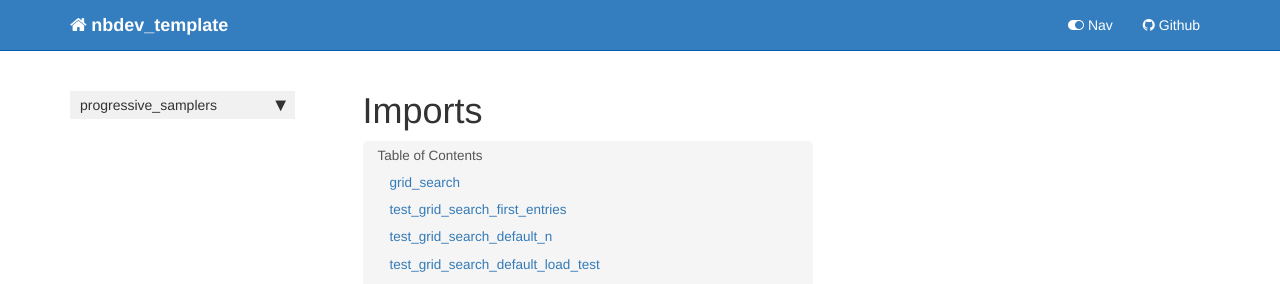
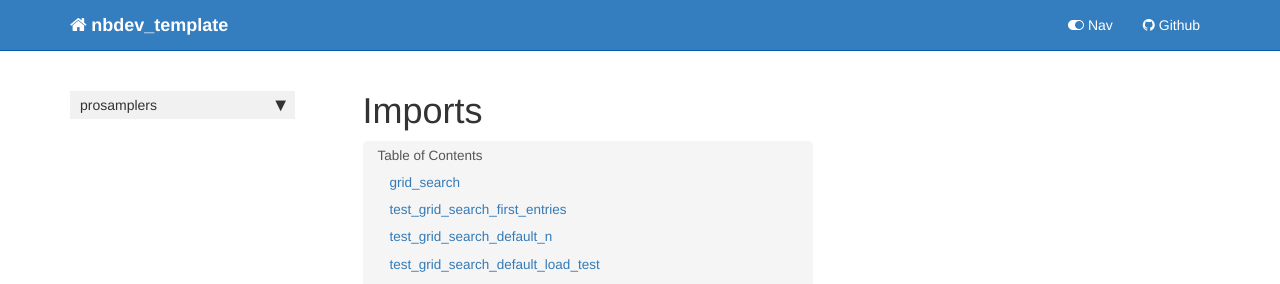
Before and after one commit to ELC/prosamplers, a Jekyll site: the page built from core.html, in a window 1280 px wide. Shown: the top 284 px of the page. Built offline with Jekyll 4.4.1, drawn with Linux system fonts in a browser that asks for light colours; nearby versions of some CDN libraries; comment, search, counter and statistics services are not loaded.

Commit message:
Merge branch 'develop' - Cleaned and in Sync

```diff
--- a/_config.yml
+++ b/_config.yml
@@ -60,4 +60,4 @@
 - home_sidebar
 
 theme: jekyll-theme-cayman
-baseurl: /progressive_samplers/
+baseurl: /prosamplers/
--- a/_data/sidebars/home_sidebar.yml
+++ b/_data/sidebars/home_sidebar.yml
@@ -16,6 +16,6 @@
       title: Title
       url: test.html
     output: web
-    title: progressive_samplers
+    title: prosamplers
   output: web
   title: Sidebar
--- a/core.html
+++ b/core.html
@@ -60,7 +60,7 @@
 
 
 <div class="output_markdown rendered_html output_subarea ">
-<h4 id="grid_search" class="doc_header"><code>grid_search</code><a href="https://github.com/ELC/progressive_samplers/tree/master/progressive_samplers/core.py#L15" class="source_link" style="float:right">[source]</a></h4><blockquote><p><code>grid_search</code>(<strong><code>x_range</code></strong>, <strong><code>y_range</code></strong>, <strong><code>n</code></strong>=<em><code>10</code></em>)</p>
+<h4 id="grid_search" class="doc_header"><code>grid_search</code><a href="https://github.com/ELC/prosamplers/tree/master/prosamplers/core.py#L15" class="source_link" style="float:right">[source]</a></h4><blockquote><p><code>grid_search</code>(<strong><code>x_range</code></strong>, <strong><code>y_range</code></strong>, <strong><code>n</code></strong>=<em><code>10</code></em>)</p>
 </blockquote>
 
 </div>
@@ -121,7 +121,7 @@
 
 
 <div class="output_markdown rendered_html output_subarea ">
-<h4 id="test_grid_search_first_entries" class="doc_header"><code>test_grid_search_first_entries</code><a href="https://github.com/ELC/progressive_samplers/tree/master/progressive_samplers/test.py#L6" class="source_link" style="float:right">[source]</a></h4><blockquote><p><code>test_grid_search_first_entries</code>()</p>
+<h4 id="test_grid_search_first_entries" class="doc_header"><code>test_grid_search_first_entries</code><a href="https://github.com/ELC/prosamplers/tree/master/prosamplers/test.py#L6" class="source_link" style="float:right">[source]</a></h4><blockquote><p><code>test_grid_search_first_entries</code>()</p>
 </blockquote>
 
 </div>
@@ -145,7 +145,7 @@
 
 
 <div class="output_markdown rendered_html output_subarea ">
-<h4 id="test_grid_search_default_n" class="doc_header"><code>test_grid_search_default_n</code><a href="https://github.com/ELC/progressive_samplers/tree/master/progressive_samplers/test.py#L16" class="source_link" style="float:right">[source]</a></h4><blockquote><p><code>test_grid_search_default_n</code>()</p>
+<h4 id="test_grid_search_default_n" class="doc_header"><code>test_grid_search_default_n</code><a href="https://github.com/ELC/prosamplers/tree/master/prosamplers/test.py#L16" class="source_link" style="float:right">[source]</a></h4><blockquote><p><code>test_grid_search_default_n</code>()</p>
 </blockquote>
 
 </div>
@@ -169,7 +169,7 @@
 
 
 <div class="output_markdown rendered_html output_subarea ">
-<h4 id="test_grid_search_default_load_test" class="doc_header"><code>test_grid_search_default_load_test</code><a href="https://github.com/ELC/progressive_samplers/tree/master/progressive_samplers/test.py#L21" class="source_link" style="float:right">[source]</a></h4><blockquote><p><code>test_grid_search_default_load_test</code>()</p>
+<h4 id="test_grid_search_default_load_test" class="doc_header"><code>test_grid_search_default_load_test</code><a href="https://github.com/ELC/prosamplers/tree/master/prosamplers/test.py#L21" class="source_link" style="float:right">[source]</a></h4><blockquote><p><code>test_grid_search_default_load_test</code>()</p>
 </blockquote>
 
 </div>
@@ -206,7 +206,7 @@
 
 
 <div class="output_markdown rendered_html output_subarea ">
-<h4 id="random_search" class="doc_header"><code>random_search</code><a href="https://github.com/ELC/progressive_samplers/tree/master/progressive_samplers/core.py#L38" class="source_link" style="float:right">[source]</a></h4><blockquote><p><code>random_search</code>(<strong><code>x_range</code></strong>, <strong><code>y_range</code></strong>, <strong><code>n</code></strong>=<em><code>10</code></em>, <strong><code>seed</code></strong>=<em><code>42</code></em>)</p>
+<h4 id="random_search" class="doc_header"><code>random_search</code><a href="https://github.com/ELC/prosamplers/tree/master/prosamplers/core.py#L38" class="source_link" style="float:right">[source]</a></h4><blockquote><p><code>random_search</code>(<strong><code>x_range</code></strong>, <strong><code>y_range</code></strong>, <strong><code>n</code></strong>=<em><code>10</code></em>, <strong><code>seed</code></strong>=<em><code>42</code></em>)</p>
 </blockquote>
 
 </div>
@@ -270,7 +270,7 @@
 
 
 <div class="output_markdown rendered_html output_subarea ">
-<h4 id="latin_hyper_cube" class="doc_header"><code>latin_hyper_cube</code><a href="https://github.com/ELC/progressive_samplers/tree/master/progressive_samplers/core.py#L54" class="source_link" style="float:right">[source]</a></h4><blockquote><p><code>latin_hyper_cube</code>(<strong><code>x_range</code></strong>, <strong><code>y_range</code></strong>, <strong><code>n</code></strong>=<em><code>10</code></em>, <strong><code>seed</code></strong>=<em><code>42</code></em>)</p>
+<h4 id="latin_hyper_cube" class="doc_header"><code>latin_hyper_cube</code><a href="https://github.com/ELC/prosamplers/tree/master/prosamplers/core.py#L54" class="source_link" style="float:right">[source]</a></h4><blockquote><p><code>latin_hyper_cube</code>(<strong><code>x_range</code></strong>, <strong><code>y_range</code></strong>, <strong><code>n</code></strong>=<em><code>10</code></em>, <strong><code>seed</code></strong>=<em><code>42</code></em>)</p>
 </blockquote>
 
 </div>
@@ -354,7 +354,7 @@
 
 
 <div class="output_markdown rendered_html output_subarea ">
-<h4 id="jittered_sampling" class="doc_header"><code>jittered_sampling</code><a href="https://github.com/ELC/progressive_samplers/tree/master/progressive_samplers/core.py#L122" class="source_link" style="float:right">[source]</a></h4><blockquote><p><code>jittered_sampling</code>(<strong><code>x_range</code></strong>, <strong><code>y_range</code></strong>, <strong><code>n</code></strong>=<em><code>10</code></em>, <strong><code>seed</code></strong>=<em><code>42</code></em>)</p>
+<h4 id="jittered_sampling" class="doc_header"><code>jittered_sampling</code><a href="https://github.com/ELC/prosamplers/tree/master/prosamplers/core.py#L122" class="source_link" style="float:right">[source]</a></h4><blockquote><p><code>jittered_sampling</code>(<strong><code>x_range</code></strong>, <strong><code>y_range</code></strong>, <strong><code>n</code></strong>=<em><code>10</code></em>, <strong><code>seed</code></strong>=<em><code>42</code></em>)</p>
 </blockquote>
 
 </div>
@@ -477,7 +477,7 @@
 
 
 <div class="output_markdown rendered_html output_subarea ">
-<h4 id="multi_jittered" class="doc_header"><code>multi_jittered</code><a href="https://github.com/ELC/progressive_samplers/tree/master/progressive_samplers/core.py#L173" class="source_link" style="float:right">[source]</a></h4><blockquote><p><code>multi_jittered</code>(<strong><code>x_range</code></strong>, <strong><code>y_range</code></strong>, <strong><code>n</code></strong>=<em><code>10</code></em>, <strong><code>seed</code></strong>=<em><code>42</code></em>)</p>
+<h4 id="multi_jittered" class="doc_header"><code>multi_jittered</code><a href="https://github.com/ELC/prosamplers/tree/master/prosamplers/core.py#L173" class="source_link" style="float:right">[source]</a></h4><blockquote><p><code>multi_jittered</code>(<strong><code>x_range</code></strong>, <strong><code>y_range</code></strong>, <strong><code>n</code></strong>=<em><code>10</code></em>, <strong><code>seed</code></strong>=<em><code>42</code></em>)</p>
 </blockquote>
 
 </div>
@@ -560,7 +560,7 @@
 
 
 <div class="output_markdown rendered_html output_subarea ">
-<h4 id="is_valid" class="doc_header"><code>is_valid</code><a href="https://github.com/ELC/progressive_samplers/tree/master/progressive_samplers/core.py#L214" class="source_link" style="float:right">[source]</a></h4><blockquote><p><code>is_valid</code>(<strong><code>x</code></strong>, <strong><code>y</code></strong>, <strong><code>points</code></strong>, <strong><code>radius</code></strong>)</p>
+<h4 id="is_valid" class="doc_header"><code>is_valid</code><a href="https://github.com/ELC/prosamplers/tree/master/prosamplers/core.py#L214" class="source_link" style="float:right">[source]</a></h4><blockquote><p><code>is_valid</code>(<strong><code>x</code></strong>, <strong><code>y</code></strong>, <strong><code>points</code></strong>, <strong><code>radius</code></strong>)</p>
 </blockquote>
 
 </div>
@@ -584,7 +584,7 @@
 
 
 <div class="output_markdown rendered_html output_subarea ">
-<h4 id="poisson_disk" class="doc_header"><code>poisson_disk</code><a href="https://github.com/ELC/progressive_samplers/tree/master/progressive_samplers/core.py#L225" class="source_link" style="float:right">[source]</a></h4><blockquote><p><code>poisson_disk</code>(<strong><code>x_range</code></strong>, <strong><code>y_range</code></strong>, <strong><code>n</code></strong>=<em><code>10</code></em>, <strong><code>seed</code></strong>=<em><code>42</code></em>, <strong><code>tries</code></strong>=<em><code>1000.0</code></em>)</p>
+<h4 id="poisson_disk" class="doc_header"><code>poisson_disk</code><a href="https://github.com/ELC/prosamplers/tree/master/prosamplers/core.py#L225" class="source_link" style="float:right">[source]</a></h4><blockquote><p><code>poisson_disk</code>(<strong><code>x_range</code></strong>, <strong><code>y_range</code></strong>, <strong><code>n</code></strong>=<em><code>10</code></em>, <strong><code>seed</code></strong>=<em><code>42</code></em>, <strong><code>tries</code></strong>=<em><code>1000.0</code></em>)</p>
 </blockquote>
 
 </div>
--- a/sidebar.json
+++ b/sidebar.json
@@ -1,5 +1,5 @@
 {
-  "progressive_samplers": {
+  "prosamplers": {
     "Overview": "/",
     "Imports": "core.html",
     "Title": "test.html"
```
